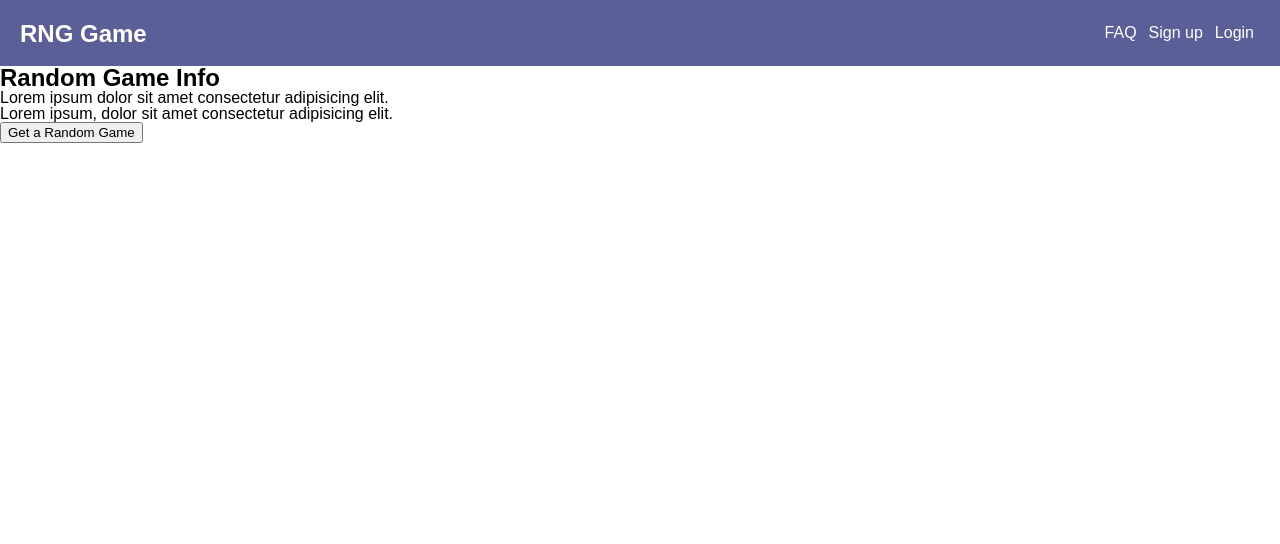
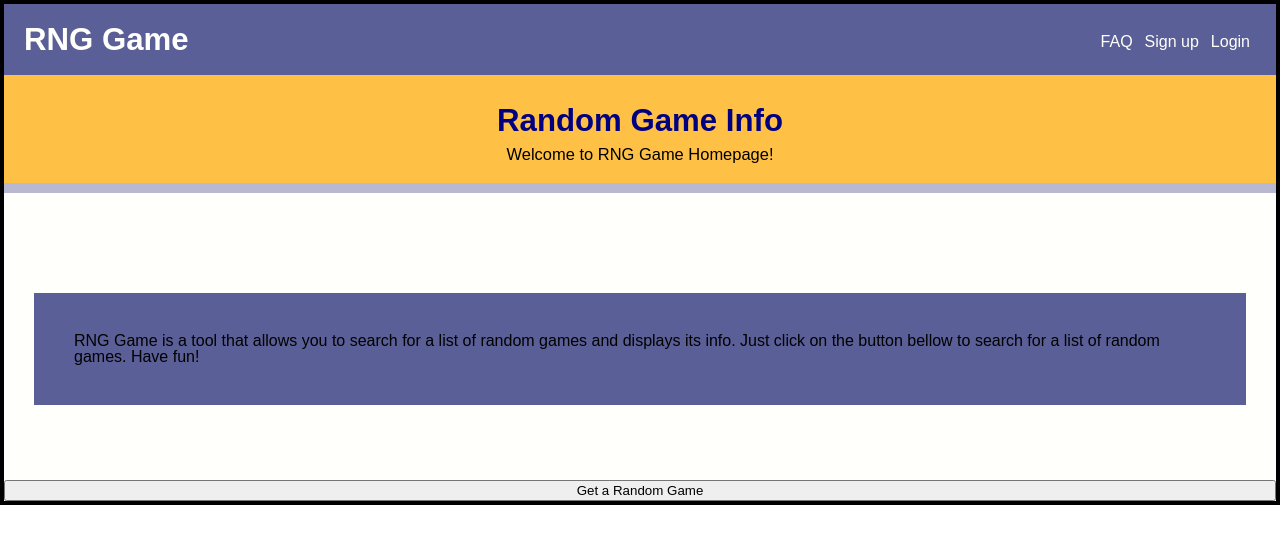
Before and after one commit to fermar8/Module-1-Project-RNG-Game, a plain HTML site: page index.html in a window 1280 px wide. Drawn offline with Linux system fonts and the light colour scheme.

Commit message:
Add initial styling for main and text-box-index.

```diff
--- a/css/main.css
+++ b/css/main.css
@@ -134,6 +134,7 @@ table {
 --yellow-color: #FFC145;
 --white-color: #FFFFFB;
 --pink-color: #FF6B6C;
+--darkblue-color: #000080;
 
 
 }
@@ -145,6 +146,7 @@ table {
 body {
     font-family: Arial, Helvetica, sans-serif;
     font-size: 1rem;
+    border: 4px solid black;
 
 }
 
@@ -169,6 +171,11 @@ body {
     display: flex;
 
 }
+
+.title {
+    font-size: 1.3rem;
+}
+
 
 li {
     padding: 5px;
@@ -211,7 +218,51 @@ a:active {
 }
 
 
+.header-background {
 
+    display:flex;
+    flex-direction: column;
+    align-items: center;
+    padding: 20px;
+    background-color: #FFC145;
+    border-bottom: 10px solid var(--grey-color);
+
+
+
+}
+
+.header-title {
+    color: var(--darkblue-color);
+    font-size: 1.3rem;
+    padding: 10px;
+
+
+}
+
+.header-subtitle {
+    font-size: 1.03rem;
+
+}
+
+
+.main {
+    display:flex;
+    align-content: center;
+    flex-direction: column;
+
+
+}
+
+.text-box-index {
+    display:flex;
+    background-color: var(--blue-color);
+    padding: 40px ;
+    border-top:  100px solid var(--white-color);
+    border-right: 30px solid var(--white-color);
+    border-left: 30px solid var(--white-color);
+    border-bottom: 75px solid var(--white-color);
+
+}
 
 
 
--- a/index.html
+++ b/index.html
@@ -23,14 +23,18 @@
        </div>
       </nav>
       <section>
-          <div>
+          <div class = "header-background">
+         <div class = "header-title">
           <h2>Random Game Info</h2>
-          <p>Lorem ipsum dolor sit amet consectetur adipisicing elit.</p>
+         </div>
+          <p class = "header-subtitle">Welcome to RNG Game Homepage!</p>
         </div>
       </section>
     </header>
-    <main>
-        <p>Lorem ipsum, dolor sit amet consectetur adipisicing elit.</p>
+    <main class = "main">
+       <div class = "text-box-index">
+        <p>RNG Game is a tool that allows you to search for a list of random games and displays its info. Just click on the button bellow to search for a list of random games. Have fun!</p>
+       </div>
         <button type = "button">Get a Random Game</button>
     </main>
 
```
